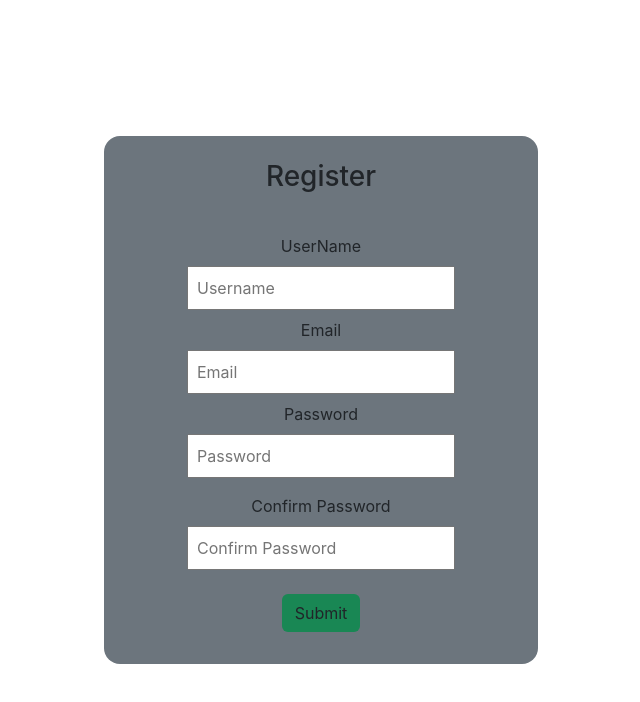
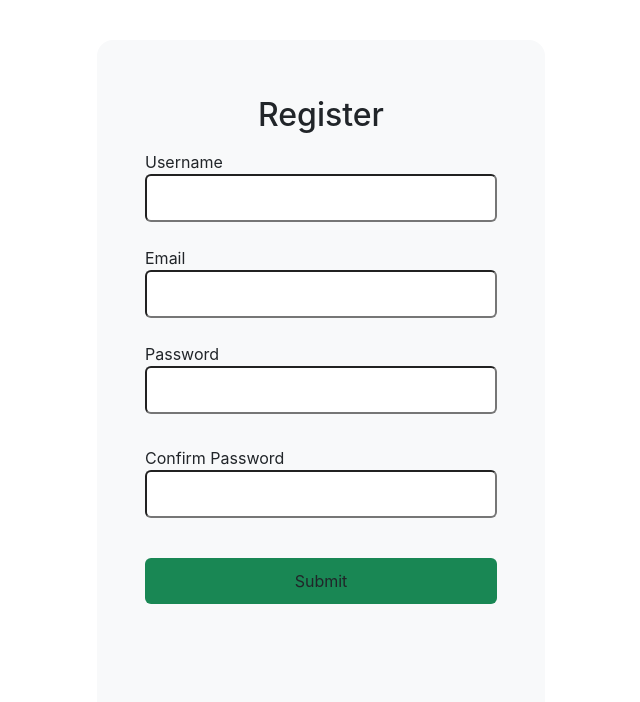
Before and after one commit to kellyatnuk/jnec_support_system, a React (Create React App) app in the folder client/: page / in a window 1280 px wide. Shown: the top 702 px of the page, without its empty margins (319-959 px from the left). Built offline with nearby package versions, Linux system fonts and the light colour scheme.

Commit message:
added Register page

```diff
--- a/client/package.json
+++ b/client/package.json
@@ -3,6 +3,9 @@
   "version": "0.1.0",
   "private": true,
   "dependencies": {
+    "@fortawesome/fontawesome-svg-core": "^6.3.0",
+    "@fortawesome/free-solid-svg-icons": "^6.3.0",
+    "@fortawesome/react-fontawesome": "^0.2.0",
     "@testing-library/jest-dom": "^5.16.5",
     "@testing-library/react": "^13.4.0",
     "@testing-library/user-event": "^13.5.0",
--- a/client/src/component/LoginComp/LoginComp.js
+++ b/client/src/component/LoginComp/LoginComp.js
@@ -0,0 +1,35 @@
+import React from 'react';
+import { useState } from 'react';
+
+export default function LoginComp() {
+    const [formData, setFormData] = useState({
+        email: '',
+        password: '',
+      });
+
+      const handleChange = (e) => {
+        setFormData({
+          ...formData,
+          [e.target.name]: e.target.value
+        });
+      };
+
+      const handleSubmit = (e) => {
+        e.preventDefault();
+        console.log(formData);
+      };
+
+      return (
+        <form onSubmit={handleSubmit}>
+          <label>
+            Email:
+            <input type="email" name="email" value={formData.email} onChange={handleChange} />
+          </label>
+          <label>
+            Password:
+            <input type="password" name="password" value={formData.password} onChange={handleChange} />
+          </label>
+          <button type="submit">Login</button>
+        </form>
+      );
+    };
--- a/client/src/component/RegisterComp/RegisterComp.js
+++ b/client/src/component/RegisterComp/RegisterComp.js
@@ -1,35 +1,82 @@
+import { useState, useEffect } from 'react';
 import React from 'react';
 import "./registercomp.css";
 
+
+
 export default function RegisterComp() {
+  const initialValues = { username: "", email: "", password:"",confirmpassword: ""};
+  const [formValues, setFormValues] = useState(initialValues);
+  const [formErrors, setFormErrors] = useState({});
+  const [isSubmit, setIsSubmit] = useState(false);
+
+  const handleChange = (e) => {
+    console.log(e.target);
+    const { name, value} = e.target;
+    setFormValues({...formValues, [name]: value});
+    }
+
+
+const handleSubmit = (e) => {
+  e.preventDefault();
+ setFormErrors(Validate(formValues));
+ setIsSubmit(true);
+};
+useEffect(() => {
+  console.log(formErrors);
+  if(Object.keys(formErrors).length === 0 && isSubmit){
+    console.log(formValues);
+  }
+  },[formErrors])
+const Validate = (values) =>{
+  const errors = {}
+  const regex = /^(?:\d{3}|\(\d{3}\))([-/.])\d{3}\1\d{4}$/;
+  if (!values.username){
+    errors.username = "username is required!";
+  }
+  if (!values.email){
+    errors.email = "email is required!";
+  }
+  if (!values.password){
+    errors.password = "password is required";
+  }
+  return errors;
+
+  if (!values.confirmpassword){
+    errors.confirmpassword = "password doesn't match"
+  }
+  }
+
+
   return (
-    <div className='container'>
-        <form className='rounded-4 p-2 bg-secondary' >
-            <div className='row'>
-            <h3 className='text-center p-3'>Register</h3>
-                <div className='col p-2'>
-                    <div className='form-group'>
-                        <label className='p-2' >UserName</label>
-                        <input className="input" type="text" name="username" placeholder='Username'/>
-                    </div>
-                    <div className='form-group'>
-                        <label className='p-2'>Email</label>
-                        <input className="input" type="email" name="email" placeholder='Email'/>
-                    </div>
-                    <div className='form-group '>
-                        <label className='p-2'>Password</label>
-                        <input className="input" type="password" name="password" placeholder='Password'/>
-                    </div>
-                    <div className='form-group p-2'>
-                        <label className='p-2'>Confirm Password</label>
-                        <input className="input" type="confirm password" name="confirm password" placeholder='Confirm Password'/>
-                    </div>
-                    <div className='form-group p-3'>
-                    <button className='btn bg-success'>Submit</button>
-                    </div>
-                </div>
-            </div>
-        </form>
-        </div>
-  )
+    <div className='container mt-4'>
+      {Object.keys(formErrors).length === 0 && isSubmit ?
+      ( <div className='ui message success'>Signed Sucessfully</div>) :
+        <pre>{JSON.stringify()}</pre>
+    }
+    <form className='register-form rounded-4 p-5 text-left bg-light' onSubmit={handleSubmit}>
+      <h2 className='text-center py-2'>Register</h2><label className=' mb-2'>
+
+        Username
+      <br></br><input className='inputfield rounded-2' type="username" name="username" value={formValues.userName} onChange={handleChange} />
+      <p>{formErrors.username}</p></label>
+      <label className='mb-2'>
+        Email
+        <br></br><input className='inputfield  rounded-2' type="email" name="email" value={formValues.email} onChange={handleChange} />
+        <p>{formErrors.email}</p></label>
+      <label className=''>
+        Password
+        <br></br><input className='inputfield  rounded-2'  type="password" name="password" value={formValues.password} onChange={handleChange} />
+        <p>{formErrors.password}</p></label>
+      <label className='mb-2'><p>{formValues.comfirmpassword}</p>
+        Confirm Password
+      <br></br><input className='inputfield  rounded-2' type="confirmpassword" name="confirmpassword" value={formValues.confirmpassword} onChange={handleChange} />
+      <p>{formErrors.comfirmpassword}</p></label>
+      <div className='d-grid py-3'>
+      <button className=" btn bg-success" type="submit">Submit</button>
+      <p>{formErrors.submit}</p>
+      </div>
+    </form>
+    </div>
+  );
 }
--- a/client/src/component/RegisterComp/registercomp.css
+++ b/client/src/component/RegisterComp/registercomp.css
@@ -1,22 +1,25 @@
 .container{
     display: flex;
-    height: 100vh;
+    flex-direction: column;
     align-items: center;
     justify-content: center;
-    flex-direction: column;
+    max-width: 30%;
+
 
 
 }
-.form-group{
-    display: flex;
+.register-form{
     align-items: center;
     justify-content: center;
-   flex-direction: column;
-
+    height: 95vh;
 
 }
-.input{
-    padding: 8px;
-
-
+.inputfield{
+    padding: 10px 50px;
 }
+.btn{
+    padding: 10px;
+}
+p{
+    color: red;
+}
```
Also changed, not shown: 1 other file (tests, documents, lock files or other folders).
